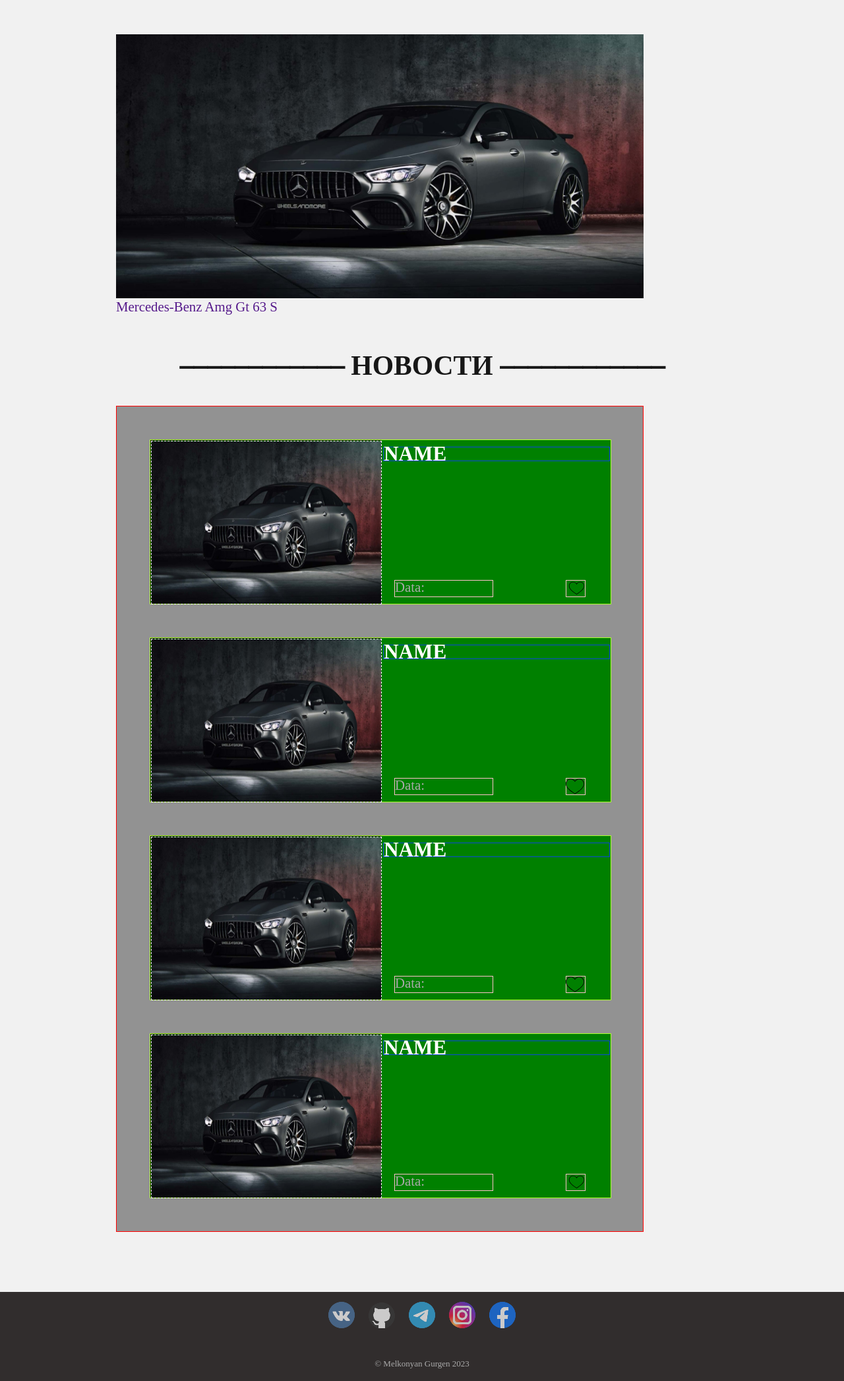
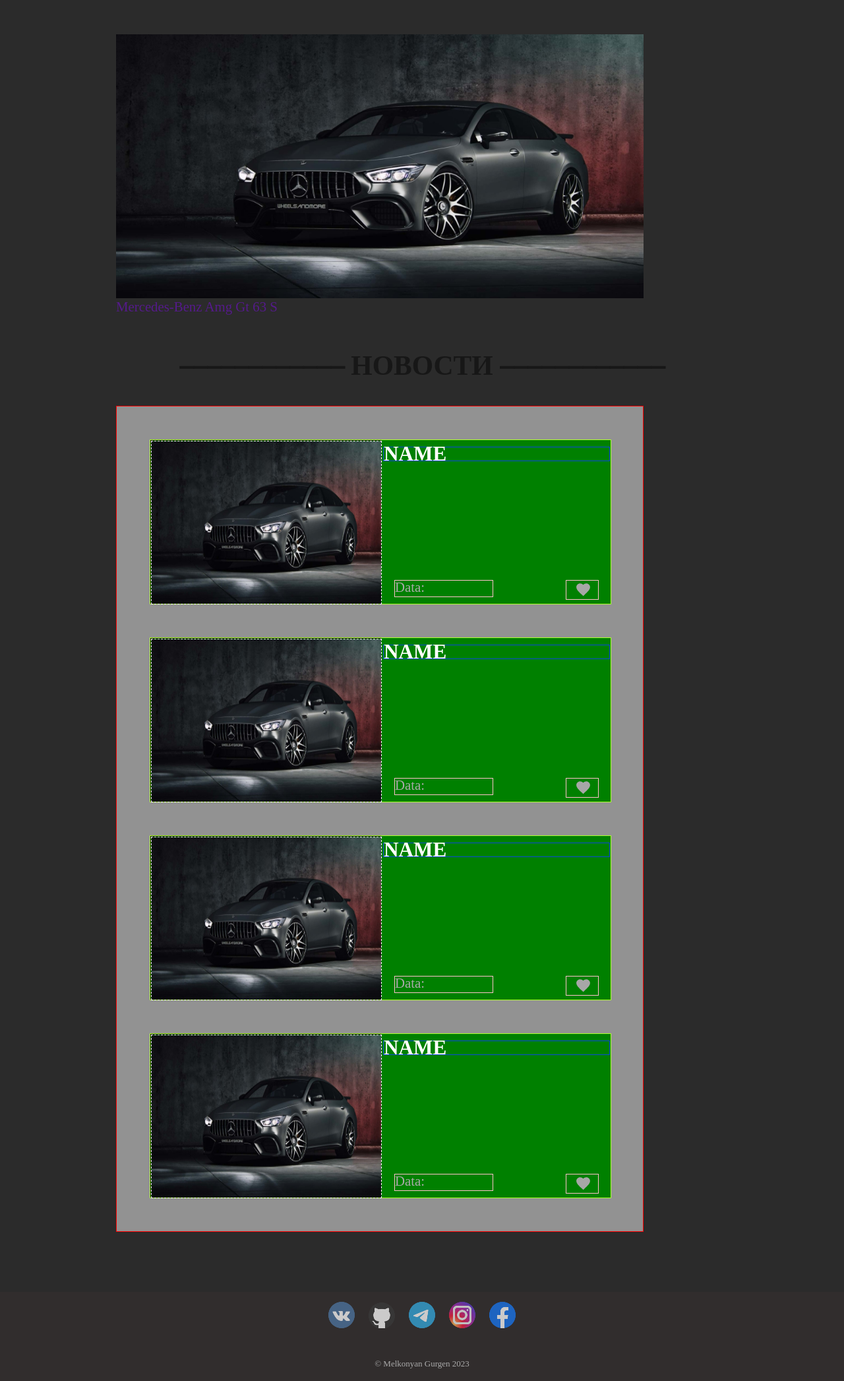
Before and after one commit to Gurgen-me/--------, a PHP site: page / in a window 1280 px wide. Shown: the part 87-2180 px from the top of the page at 66% size. Run offline with PHP 8.4, Linux system fonts and the light colour scheme.

Commit message:
new likes

```diff
--- a/css/dtp.css
+++ b/css/dtp.css
@@ -48,7 +48,7 @@ body, .search-bar {
 	display: flex;
 }
 body {
-	background: #f1f1f1;
+	background: #2b2b2b;
 	height: 100vh;
     width: 100%;
 }
--- a/css/gibdd.css
+++ b/css/gibdd.css
@@ -48,7 +48,7 @@ body, .search-bar {
 	display: flex;
 }
 body {
-	background: #f1f1f1;
+	background: #2b2b2b;
 	height: 100vh;
     width: 100%;
 }
--- a/css/pdd.css
+++ b/css/pdd.css
@@ -48,7 +48,7 @@ body, .search-bar {
 	display: flex;
 }
 body {
-	background: #f1f1f1;
+	background: #2b2b2b;
 	height: 100vh;
     width: 100%;
 }
--- a/css/shtraf.css
+++ b/css/shtraf.css
@@ -48,7 +48,7 @@ body, .search-bar {
 	display: flex;
 }
 body {
-	background: #f1f1f1;
+	background: #2b2b2b;
 	height: 100vh;
     width: 100%;
 }
--- a/css/style.css
+++ b/css/style.css
@@ -48,7 +48,7 @@ body, .search-bar {
 	display: flex;
 }
 body {
-	background: #f1f1f1;
+	background: #2b2b2b;
 	height: 100vh;
     width: 100%;
 }
@@ -209,7 +209,10 @@ body {
 	transform: translateY(1px);
 }
 
-
+.main-coneiner{
+	width: 100%;
+	height: 100%;
+}
 
 .main .bigimg{
 	display: flex;
@@ -306,21 +309,44 @@ body {
 	color: #aaa;
 }
 
-.news-like-block{
+.user-likes {
 	display: flex;
 	align-items: end;
 	justify-content: flex-end;
-	width: 30px;
-	height: 26px;
+	width: 50px;
+	height: 30px;
+	border: 1px solid pink;
+	margin: 190px 90px;
+	padding: 2px 10px;
+	margin-top: 170px;
+}
+.user-likes:hover {
+  background: #f1f1f129;
+}
+.user-likes #icon {
+  margin-right: 0.01rem;
+}
+.user-likes #icon .vector._active {
+  fill: red;
+}
+.user-likes #likesCounter {
+  font-size: 1rem;
+}
+/* .news-like-block {
+	display: flex;
+	align-items: end;
+	justify-content: flex-end;
+	width: 50px;
+	height: 30px;
 	border: 1px solid pink;
 	margin: 190px 90px;
 	margin-top: 170px;
-}
+} */
 
-.like{
+/* .like{
 	width: 25px;
 	height: 25px;
-}
+} */
 
 .news-block-date-and-like{
 	display: grid;
--- a/index.html
+++ b/index.html
@@ -37,6 +37,7 @@
             </div>
         </header><br>
         <main class="main">
+            <div class="main-coneiner">
             <div class="bigimg">
                 <!-- <p class="cursor typewriter-animation"></p> -->
 
@@ -48,95 +49,142 @@
             <h1 class="h1">&#9135;&#9135;&#9135;&#9135;&#9135;&#9135;&#9135;&#9135;&#9135;&#9135;&#9135;&#9135; НОВОСТИ &#9135;&#9135;&#9135;&#9135;&#9135;&#9135;&#9135;&#9135;&#9135;&#9135;&#9135;&#9135;</h1>
 
             <div class="news-count">
-                <a href="#">
                 <div class="news-block">
+                    <a href="./articles/articles1.html">
                     <div class="news-block-img">
                         <img src="./img/мерс.jpg" alt="" class="new">
                     </div>
+
                     <div class="news-info-block">
                     <div class="news-block-h2">
                         <h2>NAME</h2>
                     </div>
+                </a>
                     <div class="news-block-date-and-like">
                         <div class="news-block-span">
                             <span class="block-data">Data:   </span>
                         </div>
                         <div class="news-like-block">
-                            <img src="./img/like.svg" alt="" class="like">
+                            <div class="user-likes">
+                                <svg width="25" height="25" viewBox="0 0 18 18" fill="red"
+                                    xmlns="http://www.w3.org/2000/svg" id="icon">
+                                    <g id="favorite">
+                                        <path id="Vector" class="vector"
+                                            d="M9 16.0125L7.9125 15.0225C4.05 11.52 1.5 9.21 1.5 6.375C1.5 4.065 3.315 2.25 5.625 2.25C6.93 2.25 8.1825 2.8575 9 3.8175C9.8175 2.8575 11.07 2.25 12.375 2.25C14.685 2.25 16.5 4.065 16.5 6.375C16.5 9.21 13.95 11.52 10.0875 15.03L9 16.0125Z"
+                                            fill="#A7A7A7" />
+                                    </g>
+                                </svg>
+                                <div id="likesCounter"></div>
+                            </div>
+                        </div>
+                    </div>
+                    </div>
+            </div>
+
+
+
+                <div class="news-block">
+                    <a href="./articles/articles1.html">
+                    <div class="news-block-img">
+                        <img src="./img/мерс.jpg" alt="" class="new">
+                    </div>
+
+                    <div class="news-info-block">
+                    <div class="news-block-h2">
+                        <h2>NAME</h2>
+                    </div>
+                </a>
+                    <div class="news-block-date-and-like">
+                        <div class="news-block-span">
+                            <span class="block-data">Data:   </span>
+                        </div>
+                        <div class="news-like-block">
+                            <div class="user-likes">
+                                <svg width="25" height="25" viewBox="0 0 18 18" fill="red"
+                                    xmlns="http://www.w3.org/2000/svg" id="icon">
+                                    <g id="favorite">
+                                        <path id="Vector" class="vector"
+                                            d="M9 16.0125L7.9125 15.0225C4.05 11.52 1.5 9.21 1.5 6.375C1.5 4.065 3.315 2.25 5.625 2.25C6.93 2.25 8.1825 2.8575 9 3.8175C9.8175 2.8575 11.07 2.25 12.375 2.25C14.685 2.25 16.5 4.065 16.5 6.375C16.5 9.21 13.95 11.52 10.0875 15.03L9 16.0125Z"
+                                            fill="#A7A7A7" />
+                                    </g>
+                                </svg>
+                                <div id="likesCounter"></div>
+                            </div>
                         </div>
                     </div>
                     </div>
 
                 </div>
-            </a>
 
-            <a href="#">
                 <div class="news-block">
+                    <a href="./articles/articles1.html">
                     <div class="news-block-img">
                         <img src="./img/мерс.jpg" alt="" class="new">
                     </div>
+
                     <div class="news-info-block">
                     <div class="news-block-h2">
                         <h2>NAME</h2>
                     </div>
+                </a>
                     <div class="news-block-date-and-like">
                         <div class="news-block-span">
                             <span class="block-data">Data:   </span>
                         </div>
                         <div class="news-like-block">
-                            <img src="./img/like.svg" alt="">
+                            <div class="user-likes">
+                                <svg width="25" height="25" viewBox="0 0 18 18" fill="red"
+                                    xmlns="http://www.w3.org/2000/svg" id="icon">
+                                    <g id="favorite">
+                                        <path id="Vector" class="vector"
+                                            d="M9 16.0125L7.9125 15.0225C4.05 11.52 1.5 9.21 1.5 6.375C1.5 4.065 3.315 2.25 5.625 2.25C6.93 2.25 8.1825 2.8575 9 3.8175C9.8175 2.8575 11.07 2.25 12.375 2.25C14.685 2.25 16.5 4.065 16.5 6.375C16.5 9.21 13.95 11.52 10.0875 15.03L9 16.0125Z"
+                                            fill="#A7A7A7" />
+                                    </g>
+                                </svg>
+                                <div id="likesCounter"></div>
+                            </div>
                         </div>
                     </div>
                     </div>
 
                 </div>
-            </a>
 
-            <a href="#">
                 <div class="news-block">
+                    <a href="./articles/articles1.html">
                     <div class="news-block-img">
                         <img src="./img/мерс.jpg" alt="" class="new">
                     </div>
+
                     <div class="news-info-block">
                     <div class="news-block-h2">
                         <h2>NAME</h2>
                     </div>
+                    </a>
                     <div class="news-block-date-and-like">
                         <div class="news-block-span">
                             <span class="block-data">Data:   </span>
                         </div>
                         <div class="news-like-block">
-                            <img src="./img/like.svg" alt="">
+                            <div class="user-likes">
+                                <svg width="25" height="25" viewBox="0 0 18 18" fill="red"
+                                    xmlns="http://www.w3.org/2000/svg" id="icon">
+                                    <g id="favorite">
+                                        <path id="Vector" class="vector"
+                                            d="M9 16.0125L7.9125 15.0225C4.05 11.52 1.5 9.21 1.5 6.375C1.5 4.065 3.315 2.25 5.625 2.25C6.93 2.25 8.1825 2.8575 9 3.8175C9.8175 2.8575 11.07 2.25 12.375 2.25C14.685 2.25 16.5 4.065 16.5 6.375C16.5 9.21 13.95 11.52 10.0875 15.03L9 16.0125Z"
+                                            fill="#A7A7A7" />
+                                    </g>
+                                </svg>
+                                <div id="likesCounter"></div>
+                            </div>
                         </div>
                     </div>
                     </div>
 
-                </div>
-            </a>
 
-            <a href="#">
-                <div class="news-block">
-                    <div class="news-block-img">
-                        <img src="./img/мерс.jpg" alt="" class="new">
-                    </div>
-                    <div class="news-info-block">
-                    <div class="news-block-h2">
-                        <h2>NAME</h2>
-                    </div>
-                    <div class="news-block-date-and-like">
-                        <div class="news-block-span">
-                            <span class="block-data">Data:   </span>
-                        </div>
-                        <div class="news-like-block">
-                            <img src="./img/like.svg" alt="" class="like">
-                        </div>
-                    </div>
-                    </div>
 
-                </div>
-            </a>
             </div>
-
+           </div>
+        </div>
         </main><br><br>
 <!-- footer -->
         <div class="footer-basic">
--- a/js/script.js
+++ b/js/script.js
@@ -4,15 +4,20 @@ document.querySelector('#menu-btn').onclick = () =>{
     navbar.classList.toggle('active');
 }
 
-const INPUT = document.querySelector("input");
-
-const TOGGLE = () => {
-  document.documentElement.className = INPUT.checked ? "use-subgrid" : "";
-};
-
-const CHANGE = () => {
-  if (!document.startViewTransition) TOGGLE();
-  else document.startViewTransition(TOGGLE);
-};
-
-INPUT.addEventListener("change", CHANGE);
+const likeBtn = document.querySelector('.user-likes')
+likeBtn.addEventListener('click', countLikes)
+function countLikes() {
+    let count = 0
+    const likeToRed = document.querySelector('.vector')
+    const countPlace = document.getElementById('likesCounter')
+    if (likeToRed.classList.contains('_active') == true) {
+        likeToRed.classList.remove('_active');
+        count - 1;
+        countPlace.innerText = count
+    }
+    else {
+        count += 1;
+        likeToRed.classList.add('_active');
+        countPlace.innerText = count
+    }
+}
```
Also changed, not shown: articles css/articles1.css (renamed from css/test.css, +13 -22 lines), articles/articles1.html (added, +71 -0 lines), html/dtp.html (+36 -29 lines), html/gibdd.html (+37 -30 lines), html/pdd.html (+36 -29 lines), html/shtraf.html (+36 -29 lines), html/test.html (+36 -29 lines).
